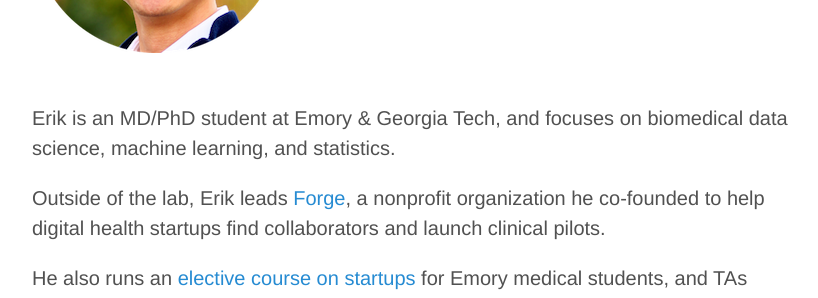
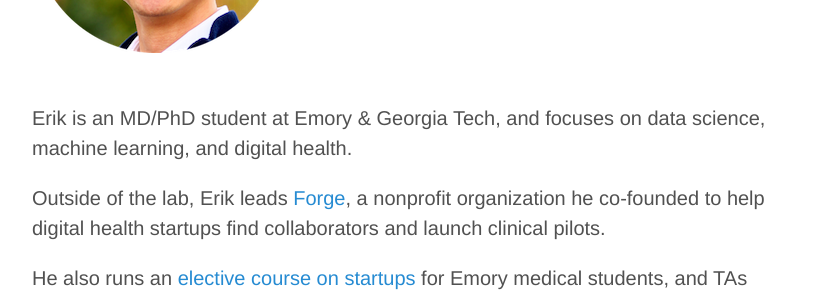
Before and after one commit to erikr/erikr.github.io, a Jekyll site: the page built from about.md, in a window 1280 px wide. Shown: the part 328-626 px from the top of the page, without its empty margins (228-1046 px from the left). Built offline with Jekyll 4.4.1, drawn with Linux system fonts in a browser that asks for light colours; nearby versions of some CDN libraries.

Commit message:
revised bio

```diff
--- a/about.md
+++ b/about.md
@@ -19,7 +19,7 @@ title: ""
     </div>
 </div>
 
-Erik is an MD/PhD student at Emory & Georgia Tech, and focuses on biomedical data science, machine learning, and statistics.
+Erik is an MD/PhD student at Emory & Georgia Tech, and focuses on data science, machine learning, and digital health.
 
 Outside of the lab, Erik leads [Forge](http://forgehealth.org), a nonprofit organization he co-founded to help digital health startups find collaborators and launch clinical pilots.
 
```
